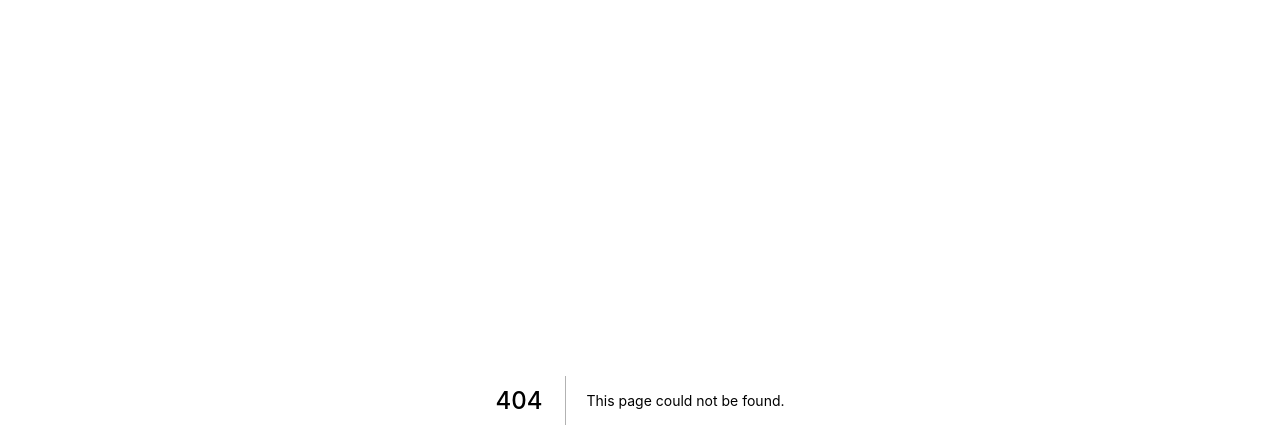
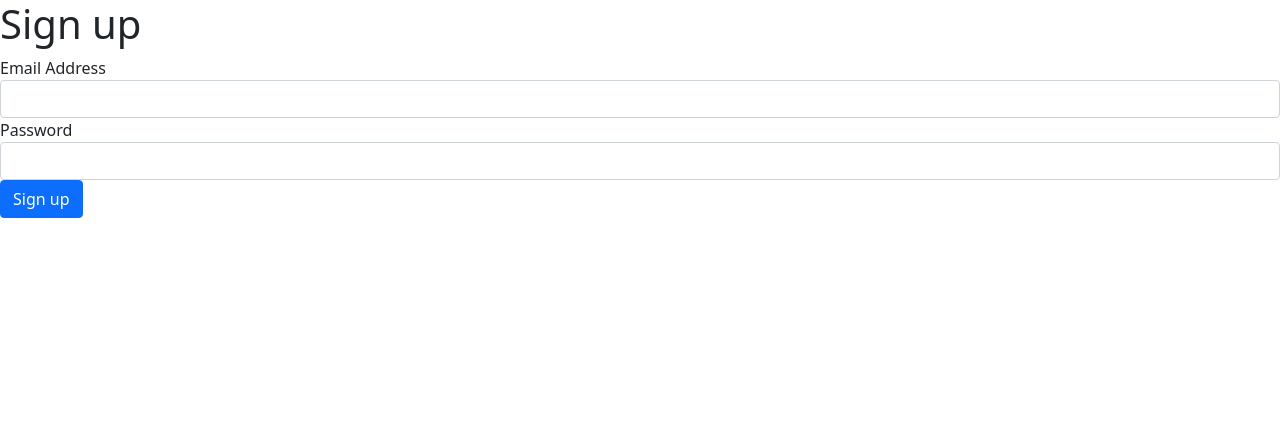
Before and after one commit to stdiohakacy/ticket-app-microservices, a Next.js app in the folder client/: page /auth/sign-up in a window 1280 px wide. Before the commit this address had no page. Shown: the top 448 px of the page. Built offline with nearby package versions, Linux system fonts and the light colour scheme.

Commit message:
sign up form UI

```diff
--- a/client/package.json
+++ b/client/package.json
@@ -10,6 +10,7 @@
   "author": "",
   "license": "ISC",
   "dependencies": {
+    "bootstrap": "^5.1.3",
     "next": "^12.1.4",
     "react": "^18.0.0",
     "react-dom": "^18.0.0"
--- /dev/null
+++ b/client/pages/_app.js
@@ -0,0 +1,5 @@
+import 'bootstrap/dist/css/bootstrap.css';
+
+export default ({ Component, pageProps }) => {
+    return <Component {...pageProps} />
+}
--- /dev/null
+++ b/client/pages/auth/sign-up.js
@@ -0,0 +1,16 @@
+export default () => {
+    return (
+        <form>
+            <h1>Sign up</h1>
+            <div className="form-group">
+                <label>Email Address</label>
+                <input className="form-control" type="text"/>
+            </div>
+            <div className="form-group">
+                <label>Password</label>
+                <input className="form-control" type="password"/>
+            </div>
+            <button className="btn btn-primary">Sign up</button>
+        </form>
+    )
+}
```
Also changed, not shown: 1 other file (tests, documents, lock files or other folders).
